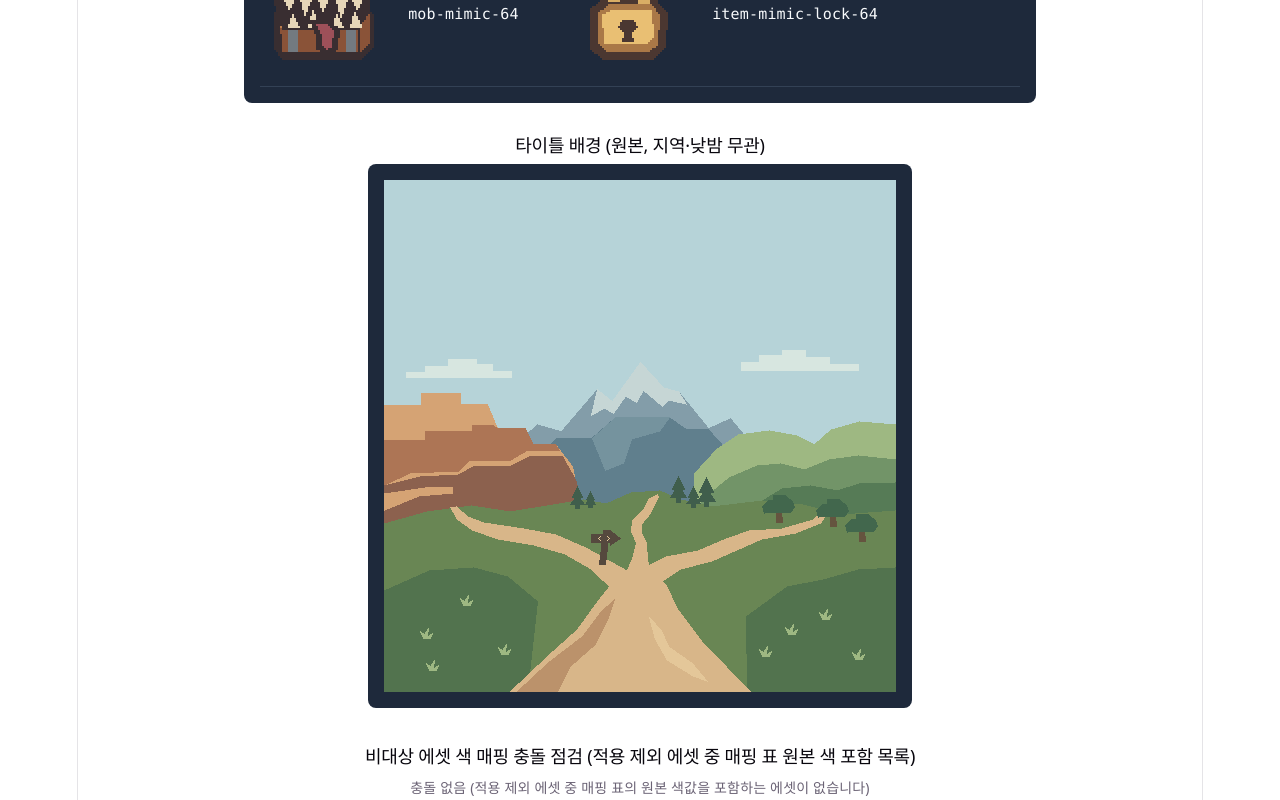
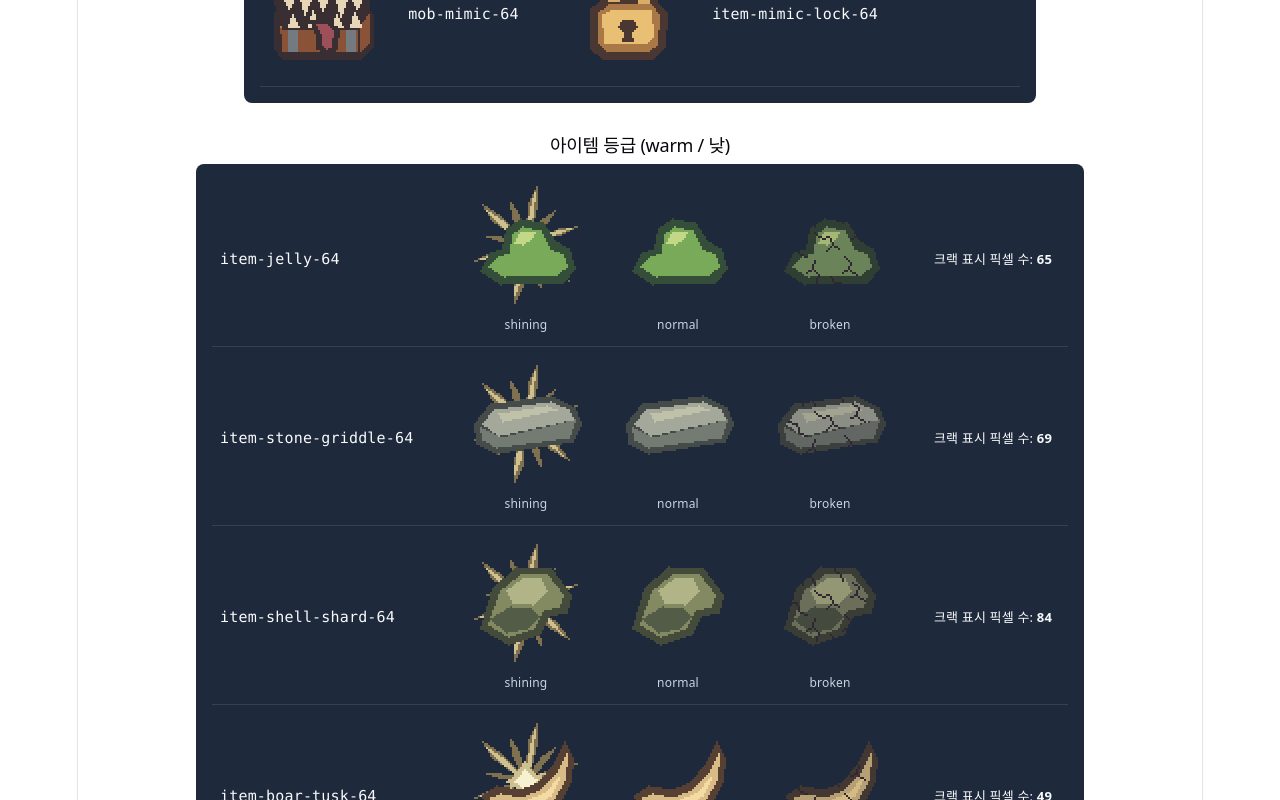
Before and after one commit to jyuus-maker/tiny-code-adventure, a React (Vite) app: page / in a window 1280 px wide. Shown: the part 1820-2620 px from the top of the page. Built offline with nearby package versions, Linux system fonts and the light colour scheme.

Commit message:
feat: add item grade rendering

```diff
--- a/src/config.ts
+++ b/src/config.ts
@@ -21,3 +21,9 @@ export const NIGHT_CSS_FILTER = 'brightness(0.65) saturate(0.8) hue-rotate(-15de
 
 // TEMP: 디자인 확정 전 초안 (기본 표시 배율 scale 값)
 export const DEFAULT_SCALE = 2;
+
+// TEMP: 디자인 확정 전 초안 (부서진 등급 아이템 팔레트 채도·밝기 배율)
+export const BROKEN_ITEM_SATURATION_SCALE = 0.6;
+
+// TEMP: 디자인 확정 전 초안 (부서진 등급 아이템 팔레트 밝기 배율)
+export const BROKEN_ITEM_LIGHTNESS_SCALE = 0.85;
--- a/src/dev/RenderCheck.tsx
+++ b/src/dev/RenderCheck.tsx
@@ -6,7 +6,8 @@ import {
   REGION_TO_LANGUAGE,
   type Region,
 } from '../config';
-import { getAllAssets } from '../render/assets';
+import { getAllAssets, getAsset } from '../render/assets';
+import { CRACK_EFFECT_ID, ItemSprite } from '../render/ItemSprite';
 import { getAssetRects } from '../render/pixel';
 import { PixelSprite } from '../render/PixelSprite';
 import {
@@ -16,9 +17,20 @@ import {
   isRegionPaletteTarget,
   rgbToHex,
 } from '../render/region';
-import type { PixelRect, RegisteredPixelAsset } from '../render/types';
+import type {
+  ItemGrade,
+  PixelRect,
+  RegisteredPixelAsset,
+} from '../render/types';
+
+const ITEM_GRADES: readonly ItemGrade[] = [
+  'shining',
+  'normal',
+  'broken',
+] as const;
 
 const MOB_ITEM_PAIRS: readonly [mobId: string, itemId: string][] = [
+
   ['mob-grass-slime-64', 'item-jelly-64'],
   ['mob-moss-golem-64', 'item-stone-griddle-64'],
   ['mob-stone-shell-turtle-64', 'item-shell-shard-64'],
@@ -96,7 +108,58 @@ function countChangedOpaqueColors(
   return { opaqueCount, changedCount };
 }
 
+function countCrackOverlapPixels(itemId: string): number {
+  const itemAsset = getAsset(itemId);
+  const crackAsset = getAsset(CRACK_EFFECT_ID);
+  if (!itemAsset || !crackAsset) {
+    return 0;
+  }
+
+  const itemWidth = itemAsset.width;
+  const itemHeight = itemAsset.height;
+  const itemOpaque = new Uint8Array(itemWidth * itemHeight);
+
+  for (const r of getAssetRects(itemId)) {
+    const color = itemAsset.palette[r.p];
+    if (!color || color[3] === 0) continue;
+    for (let dy = 0; dy < r.h; dy++) {
+      const iy = r.y + dy;
+      if (iy < 0 || iy >= itemHeight) continue;
+      const rowOffset = iy * itemWidth;
+      for (let dx = 0; dx < r.w; dx++) {
+        const ix = r.x + dx;
+        if (ix >= 0 && ix < itemWidth) {
+          itemOpaque[rowOffset + ix] = 1;
+        }
+      }
+    }
+  }
+
+  const offsetX = Math.floor((itemWidth - crackAsset.width) / 2);
+  const offsetY = Math.floor((itemHeight - crackAsset.height) / 2);
+  let overlap = 0;
+
+  for (const r of getAssetRects(CRACK_EFFECT_ID)) {
+    const color = crackAsset.palette[r.p];
+    if (!color || color[3] === 0) continue;
+    for (let dy = 0; dy < r.h; dy++) {
+      const iy = r.y + dy + offsetY;
+      if (iy < 0 || iy >= itemHeight) continue;
+      const rowOffset = iy * itemWidth;
+      for (let dx = 0; dx < r.w; dx++) {
+        const ix = r.x + dx + offsetX;
+        if (ix >= 0 && ix < itemWidth && itemOpaque[rowOffset + ix] === 1) {
+          overlap++;
+        }
+      }
+    }
+  }
+
+  return overlap;
+}
+
 export function RenderCheck() {
+
   const [region, setRegion] = useState<Region>('warm');
   const [isNight, setIsNight] = useState(false);
 
@@ -174,7 +237,15 @@ export function RenderCheck() {
     return rows;
   }, []);
 
+  const itemGradeRows = useMemo(() => {
+    return MOB_ITEM_PAIRS.map(([, itemId]) => ({
+      itemId,
+      crackPixels: countCrackOverlapPixels(itemId),
+    }));
+  }, []);
+
   return (
+
     <div style={{ padding: '24px', fontFamily: 'system-ui, sans-serif' }}>
       <h1 style={{ fontSize: '24px', marginBottom: '16px' }}>
         픽셀 렌더러 & 지역 메서드 검증 (RenderCheck)
@@ -358,8 +429,79 @@ export function RenderCheck() {
 
       <section style={{ marginBottom: '32px' }}>
         <h2 style={{ fontSize: '18px', marginBottom: '8px' }}>
+          아이템 등급 ({region} / {isNight ? '밤' : '낮'})
+        </h2>
+        <div
+          style={{
+            display: 'inline-flex',
+            flexDirection: 'column',
+            gap: '12px',
+            padding: '16px',
+            background: '#1e293b',
+            borderRadius: '8px',
+            filter: isNight ? NIGHT_CSS_FILTER : undefined,
+          }}
+        >
+          {itemGradeRows.map(({ itemId, crackPixels }) => (
+            <div
+              key={itemId}
+              style={{
+                display: 'flex',
+                gap: '24px',
+                alignItems: 'center',
+                borderBottom: '1px solid #334155',
+                paddingBottom: '8px',
+              }}
+            >
+              <code
+                style={{
+                  color: '#f8fafc',
+                  background: 'transparent',
+                  minWidth: '210px',
+                }}
+              >
+                {itemId}
+              </code>
+              {ITEM_GRADES.map((grade) => (
+                <div
+                  key={grade}
+                  style={{
+                    display: 'flex',
+                    flexDirection: 'column',
+                    alignItems: 'center',
+                    gap: '4px',
+                  }}
+                >
+                  <ItemSprite
+                    id={itemId}
+                    grade={grade}
+                    region={region}
+                    scale={DEFAULT_SCALE}
+                  />
+                  <span style={{ color: '#cbd5e1', fontSize: '12px' }}>
+                    {grade}
+                  </span>
+                </div>
+              ))}
+              <div
+                style={{
+                  color: '#f8fafc',
+                  fontSize: '13px',
+                  minWidth: '150px',
+                }}
+              >
+                크랙 표시 픽셀 수: <strong>{crackPixels}</strong>
+              </div>
+            </div>
+          ))}
+        </div>
+      </section>
+
+      <section style={{ marginBottom: '32px' }}>
+        <h2 style={{ fontSize: '18px', marginBottom: '8px' }}>
           타이틀 배경 (원본, 지역·낮밤 무관)
         </h2>
+
         <div
           style={{
             display: 'inline-block',
--- /dev/null
+++ b/src/render/ItemSprite.tsx
@@ -0,0 +1,109 @@
+import { useId } from 'react';
+import type { Region } from '../config';
+import { getAsset } from './assets';
+import { buildBrokenItemPalette } from './itemGrade';
+import { getAssetRects } from './pixel';
+import { PixelRectsGroup } from './PixelSprite';
+import { getAssetRegionPalette } from './region';
+import type { ItemGrade } from './types';
+
+export const SHINING_EFFECT_ID = 'eff-loot-burst-64';
+export const CRACK_EFFECT_ID = 'eff-crack-64';
+
+export type ItemSpriteProps = {
+  id: string;
+  grade: ItemGrade;
+  region: Region;
+  scale: number;
+};
+
+function renderEffectCentered(
+  effectId: string,
+  itemId: string,
+  itemWidth: number,
+  itemHeight: number,
+) {
+  const effectAsset = getAsset(effectId);
+  if (!effectAsset) {
+    return null;
+  }
+
+  if (effectAsset.width !== itemWidth || effectAsset.height !== itemHeight) {
+    console.warn(
+      `[ItemSprite] 이펙트(${effectId}: ${effectAsset.width}x${effectAsset.height})와 아이템(${itemId}: ${itemWidth}x${itemHeight})의 크기가 다릅니다.`,
+    );
+    const offsetX = (itemWidth - effectAsset.width) / 2;
+    const offsetY = (itemHeight - effectAsset.height) / 2;
+    return (
+      <g transform={`translate(${offsetX}, ${offsetY})`}>
+        <PixelRectsGroup id={effectId} />
+      </g>
+    );
+  }
+
+  return <PixelRectsGroup id={effectId} />;
+}
+
+export function ItemSprite({ id, grade, region, scale }: ItemSpriteProps) {
+  const rawClipId = useId();
+  const clipPathId = `item-clip-${rawClipId.replace(/[^a-zA-Z0-9_-]/g, '')}`;
+
+  const itemAsset = getAsset(id);
+  if (!itemAsset) {
+    return null;
+  }
+
+  const regionPalette = getAssetRegionPalette(id, region) ?? itemAsset.palette;
+  const itemPalette =
+    grade === 'broken' ? buildBrokenItemPalette(regionPalette) : regionPalette;
+
+  const displayWidth = itemAsset.width * scale;
+  const displayHeight = itemAsset.height * scale;
+  const itemRects = grade === 'broken' ? getAssetRects(id) : [];
+
+  return (
+    <svg
+      width={displayWidth}
+      height={displayHeight}
+      viewBox={`0 0 ${itemAsset.width} ${itemAsset.height}`}
+      shapeRendering="crispEdges"
+      style={{ display: 'block' }}
+    >
+      {grade === 'shining' &&
+        renderEffectCentered(
+          SHINING_EFFECT_ID,
+          id,
+          itemAsset.width,
+          itemAsset.height,
+        )}
+
+      <PixelRectsGroup id={id} palette={itemPalette} />
+
+      {grade === 'broken' && (
+        <>
+          <defs>
+            <clipPath id={clipPathId}>
+              {itemRects.map((rect, idx) => (
+                <rect
+                  key={idx}
+                  x={rect.x}
+                  y={rect.y}
+                  width={rect.w}
+                  height={rect.h}
+                />
+              ))}
+            </clipPath>
+          </defs>
+          <g clipPath={`url(#${clipPathId})`}>
+            {renderEffectCentered(
+              CRACK_EFFECT_ID,
+              id,
+              itemAsset.width,
+              itemAsset.height,
+            )}
+          </g>
+        </>
+      )}
+    </svg>
+  );
+}
--- a/src/render/PixelSprite.tsx
+++ b/src/render/PixelSprite.tsx
@@ -1,5 +1,39 @@
 import { getAsset } from './assets';
 import { getAssetRects, rgbaToCss } from './pixel';
+
+export type PixelRectsGroupProps = {
+  id: string;
+  palette?: number[][];
+};
+
+export function PixelRectsGroup({ id, palette }: PixelRectsGroupProps) {
+  const asset = getAsset(id);
+  if (!asset) {
+    return null;
+  }
+
+  const rects = getAssetRects(id);
+  const activePalette = palette ?? asset.palette;
+
+  return (
+    <g>
+      {rects.map((rect, idx) => {
+        const color = activePalette[rect.p];
+        if (!color || color[3] === 0) return null;
+        return (
+          <rect
+            key={idx}
+            x={rect.x}
+            y={rect.y}
+            width={rect.w}
+            height={rect.h}
+            fill={rgbaToCss(color)}
+          />
+        );
+      })}
+    </g>
+  );
+}
 
 export type PixelSpriteProps = {
   id: string;
@@ -7,6 +41,7 @@ export type PixelSpriteProps = {
   scale: number;
   flip?: boolean;
 };
+
 
 export function PixelSprite({
   id,
--- /dev/null
+++ b/src/render/itemGrade.ts
@@ -0,0 +1,76 @@
+import {
+  BROKEN_ITEM_LIGHTNESS_SCALE,
+  BROKEN_ITEM_SATURATION_SCALE,
+} from '../config';
+
+function rgbToHsl(r: number, g: number, b: number): [number, number, number] {
+  const rn = r / 255;
+  const gn = g / 255;
+  const bn = b / 255;
+
+  const max = Math.max(rn, gn, bn);
+  const min = Math.min(rn, gn, bn);
+  const l = (max + min) / 2;
+
+  if (max === min) {
+    return [0, 0, l];
+  }
+
+  const d = max - min;
+  const s = l > 0.5 ? d / (2 - max - min) : d / (max + min);
+
+  let h = 0;
+  if (max === rn) {
+    h = (gn - bn) / d + (gn < bn ? 6 : 0);
+  } else if (max === gn) {
+    h = (bn - rn) / d + 2;
+  } else {
+    h = (rn - gn) / d + 4;
+  }
+  h /= 6;
+
+  return [h, s, l];
+}
+
+function hueToRgb(p: number, q: number, t: number): number {
+  let tn = t;
+  if (tn < 0) tn += 1;
+  if (tn > 1) tn -= 1;
+  if (tn < 1 / 6) return p + (q - p) * 6 * tn;
+  if (tn < 1 / 2) return q;
+  if (tn < 2 / 3) return p + (q - p) * (2 / 3 - tn) * 6;
+  return p;
+}
+
+function hslToRgb(h: number, s: number, l: number): [number, number, number] {
+  if (s === 0) {
+    const v = Math.round(l * 255);
+    return [v, v, v];
+  }
+
+  const q = l < 0.5 ? l * (1 + s) : l + s - l * s;
+  const p = 2 * l - q;
+
+  const r = Math.round(hueToRgb(p, q, h + 1 / 3) * 255);
+  const g = Math.round(hueToRgb(p, q, h) * 255);
+  const b = Math.round(hueToRgb(p, q, h - 1 / 3) * 255);
+
+  return [r, g, b];
+}
+
+export function buildBrokenItemPalette(palette: number[][]): number[][] {
+  return palette.map((rgba) => {
+    if (!rgba) return rgba;
+    const [r, g, b, a = 255] = rgba;
+    if (a === 0) {
+      return rgba;
+    }
+
+    const [h, s, l] = rgbToHsl(r, g, b);
+    const nextS = Math.max(0, Math.min(1, s * BROKEN_ITEM_SATURATION_SCALE));
+    const nextL = Math.max(0, Math.min(1, l * BROKEN_ITEM_LIGHTNESS_SCALE));
+    const [nr, ng, nb] = hslToRgb(h, nextS, nextL);
+
+    return [nr, ng, nb, a];
+  });
+}
--- a/src/render/types.ts
+++ b/src/render/types.ts
@@ -28,6 +28,8 @@ export type PixelRect = {
   p: number;
 };
 
+export type ItemGrade = 'shining' | 'normal' | 'broken';
+
 export type RegisteredPixelAsset = {
   id: string;
   size: number;
```
Also changed, not shown: 3 other files (tests, documents, lock files or other folders).
